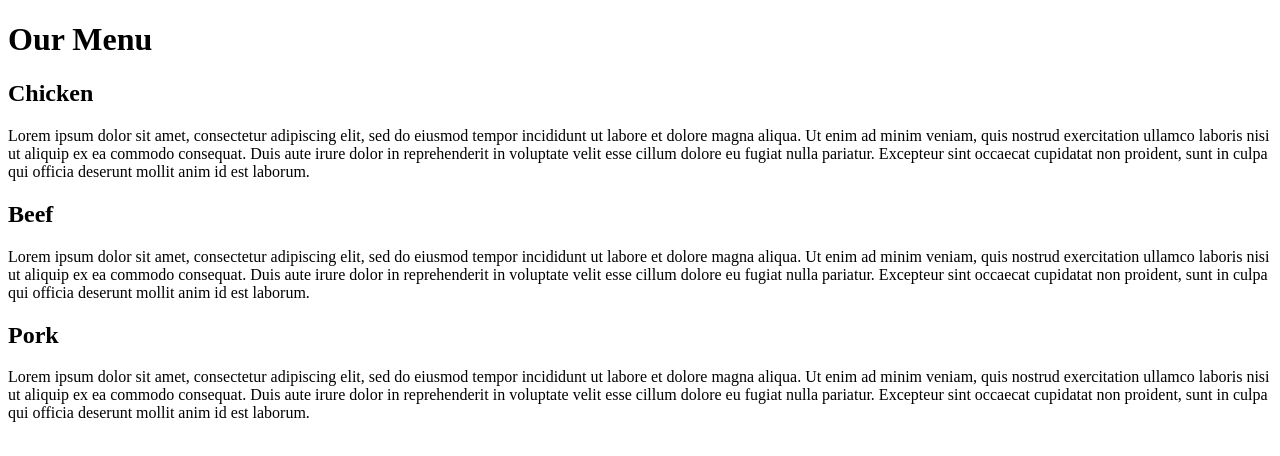
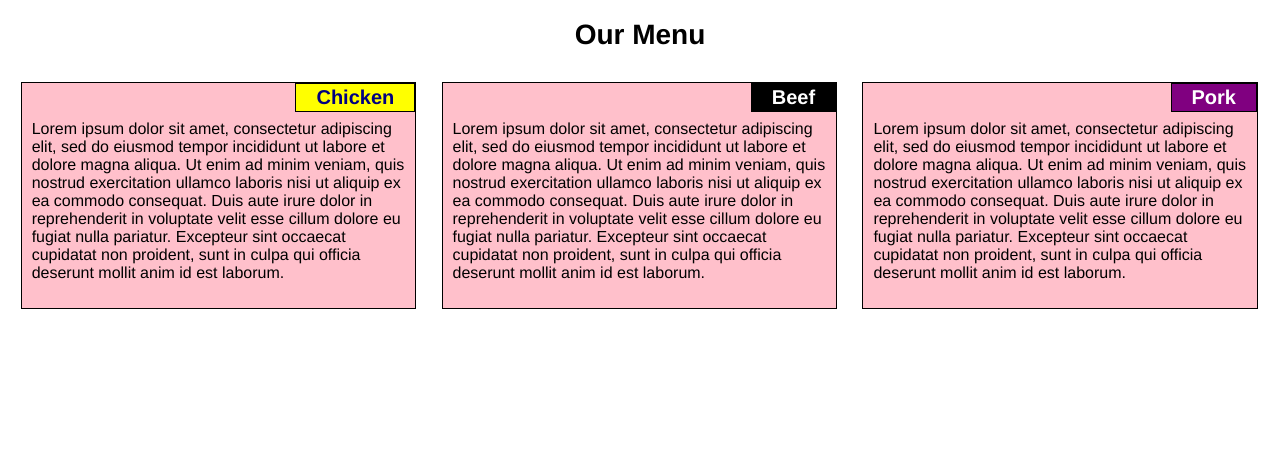
Before and after one commit to meg12321/coursera-module2, a plain HTML site: page docs/index.html in a window 1280 px wide. Drawn offline with Linux system fonts and the light colour scheme.

Commit message:
Update styles.css

```diff
--- a/docs/styles.css
+++ b/docs/styles.css
@@ -1,15 +1,92 @@
-div {
-  box-sizing: border-box;
+* {
+	box-sizing: border-box;
+	padding: 0px;
+	font-family: Gotham, "Helvetica Neue", Helvetica, Arial, "sans-serif";
 }
 
-media (max-width: 767px) {
+body {
+	position: relative;
 }
 
-media (min-width: 768px) and (max-width: 991px) {
+div {
+	position: relative;
 }
 
-media (min-width: 992px) {
-  div {
-    width: 10%;
-  }
+h1 {
+	text-align: center;
+	font-size: 1.75em;
 }
+
+h2 {
+	position: absolute;
+	top: 0;
+	right: 0;
+	border: 1px solid black;
+	padding: 2px 20px;
+	margin: 0px;
+	font-size: 1.25em;
+}
+p {
+	position: relative;
+	padding-top: 3%;
+
+}
+
+.box {
+	margin: 1%;
+	padding: 10px;
+	border: 1px solid black;
+	background-color: pink;
+
+}
+.chicken {
+	background-color: yellow;
+	color: navy;
+}
+.beef {
+	background-color: black;
+	color: white;
+}
+.pork {
+	background-color: purple;
+	color: white;
+}
+
+@media (max-width: 767px) {
+	.box {
+		margin: 2%;
+	}
+	.box1 {
+		width: 96%;
+		float: left;
+	}
+	.box2 {
+		width: 96%;
+		clear: left;
+	}
+	.box3 {
+		width: 96%;
+		clear: left;
+	}
+}
+
+@media (min-width: 768px) and (max-width: 991px) {
+	.box1, .box2 {
+		box-sizing: border-box;
+		width: 48%;
+		float: left;
+	}
+	.box3 {
+		box-sizing: border-box;
+		width: 98%;
+		clear: left;
+	}
+}
+
+@media (min-width: 992px) {
+	.box {
+		box-sizing: border-box;
+		width: 31.3%;
+		float: left;
+	}
+}
```
